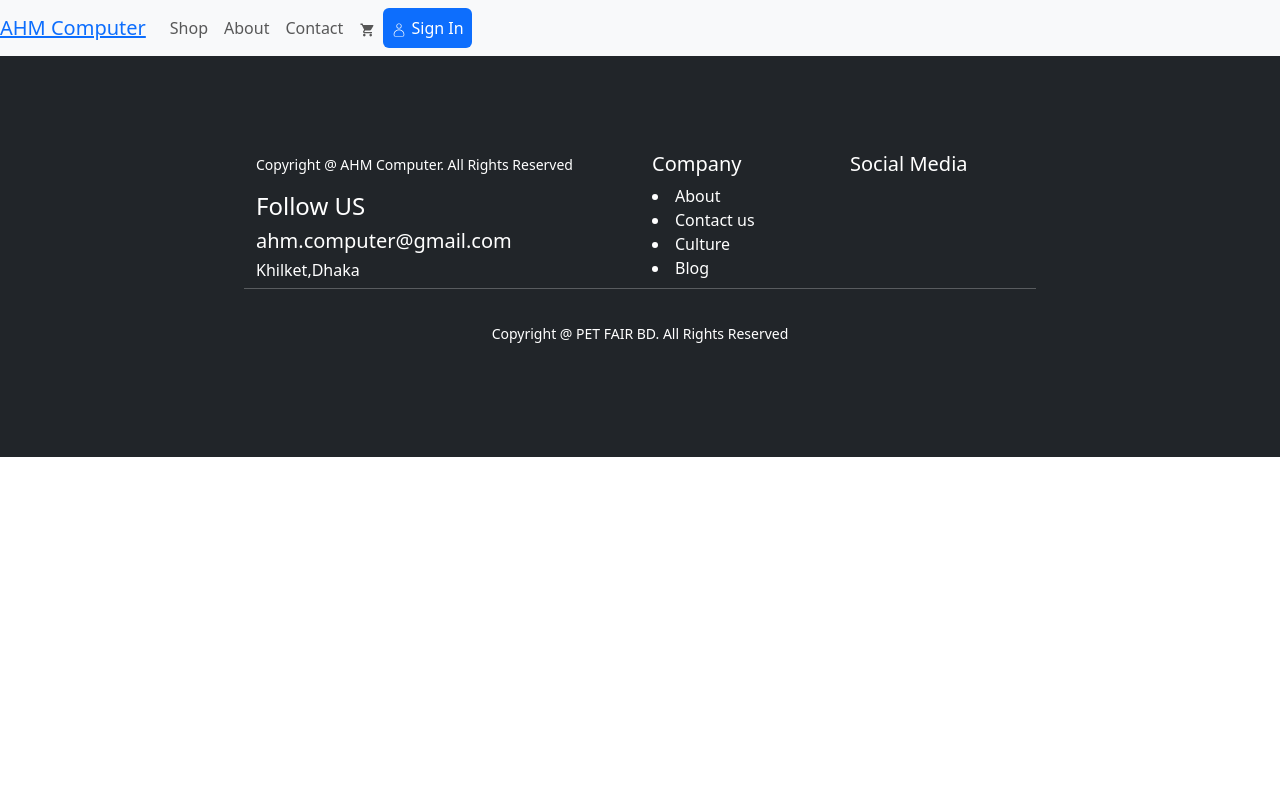
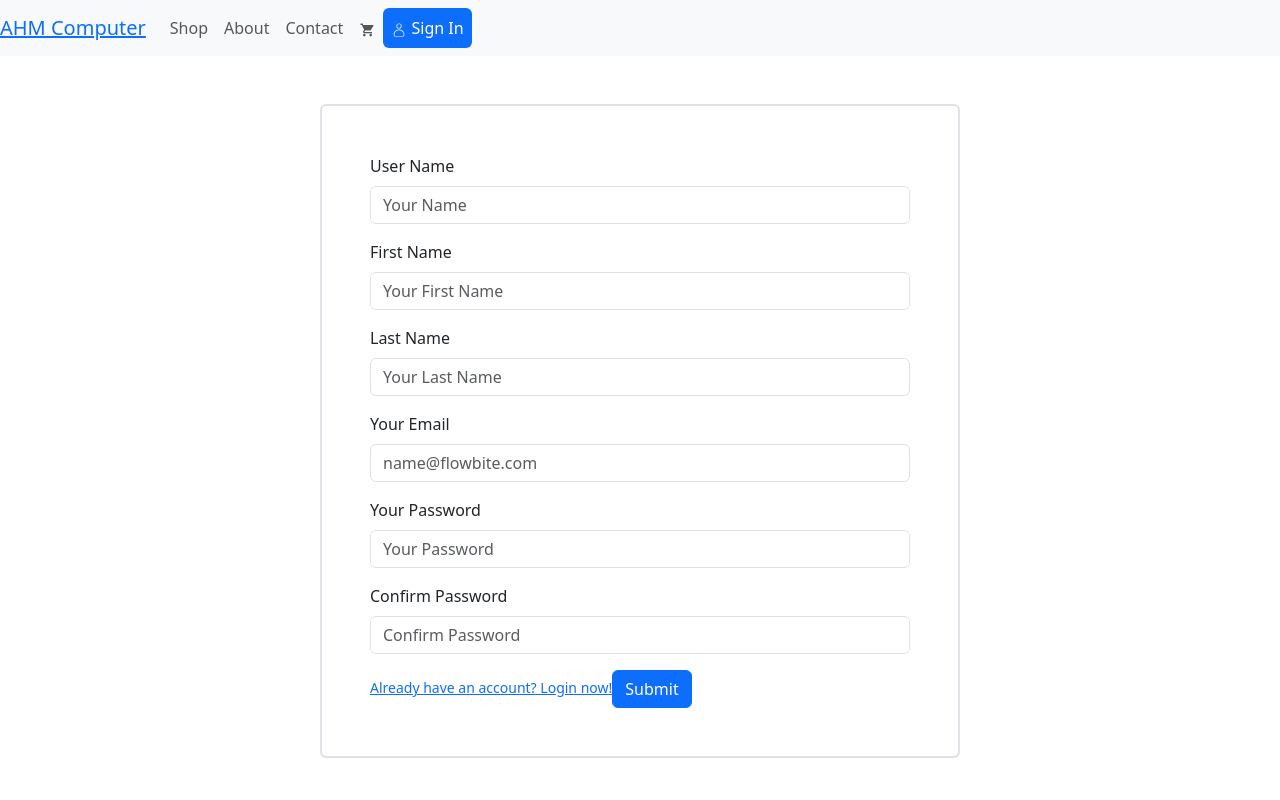
Before and after one commit to mowuj/AHM-Computer-Frontend, a React (Create React App) app: page /register in a window 1280 px wide. Shown: the top 800 px of the page. Built offline with nearby package versions, Linux system fonts and the light colour scheme; no server answers.

Commit message:
home banner and product

```diff
--- a/package.json
+++ b/package.json
@@ -13,6 +13,7 @@
     "react-icons": "^5.0.1",
     "react-router-dom": "^6.22.1",
     "react-scripts": "5.0.1",
+    "swiffy-slider": "^1.6.0",
     "web-vitals": "^2.1.4"
   },
   "scripts": {
--- a/src/App.js
+++ b/src/App.js
@@ -6,15 +6,19 @@
 import About from './components/About/About';
 import Contact from './components/Contact/Contact';
 import Login from './components/Login/Login';
+import Register from './components/Register/Register';
+import Home from './components/Home/Home';
 
 function App() {
   return (
     <>
       <Nav></Nav>
       <Routes>
-        <Route path='about' element={<About></About>}></Route>
-        <Route path='contact' element={<Contact></Contact>}></Route>
-        <Route path='login' element={<Login></Login>}></Route>
+        <Route path="home" element={<Home></Home>}></Route>
+        <Route path="about" element={<About></About>}></Route>
+        <Route path="contact" element={<Contact></Contact>}></Route>
+        <Route path="login" element={<Login></Login>}></Route>
+        <Route path="register" element={<Register></Register>}></Route>
       </Routes>
       <Footer></Footer>
     </>
--- /dev/null
+++ b/src/components/Home/Home.js
@@ -0,0 +1,61 @@
+
+import { Button } from "react-bootstrap";
+import Product from "../Product/Product";
+import useProduct from "../../hooks/useProduct";
+import { useNavigate } from "react-router-dom";
+const Home = () => {
+  const [products, setProducts] = useProduct();
+    const navigate = useNavigate();
+
+    const handleNavigate = () => {
+      navigate("/");
+    };
+    return (
+      <>
+        <div
+          className="container d-md-flex justify-content-center align-items-center h-100 p-5 mt-5 gap-4 shadow-lg rounded-5"
+          style={{ height: "100vh", backgroundColor: "rgb(195, 236, 236)" }}
+        >
+          <div className="banner-left col-md-6 p-3">
+            <h1 className="text-danger">
+              Pick Your Favourite <br /> Pets From Us..
+            </h1>
+            <p>
+              Are you an animal lover? We are waiting for you. We have a big
+              collection of pets for you. We provide services to sell and buy
+              animals with health treatment. So don't worry, come and see our
+              warehouse and sell/buy pets within your limits. Stay with us.
+              Thank you.
+            </p>
+            <Button variant="danger">Contact Us</Button>
+          </div>
+          <div className="banner-right col-md-6">
+            <img
+              className="img-fluid w-100 rounded-5"
+              src="/img/banner2.jpg"
+              style={{ height: "60vh" }}
+              alt=""
+            />
+          </div>
+        </div>
+
+        {/* slider start */}
+        <div id="products" className="container">
+          <div className="row">
+            <h1 className="text-primary text-center mt-5">Products</h1>
+            <div className="product-container">
+              {products?.slice(0, 6).map((product) => (
+                <Product key={product.id} product={product}></Product>
+              ))}
+              <button onClick={handleNavigate} className="btn-info ms-auto p-2">
+                Go to All Product
+              </button>
+            </div>
+          </div>
+        </div>
+        {/* slider end */}
+      </>
+    );
+};
+
+export default Home;
--- a/src/components/Login/Login.js
+++ b/src/components/Login/Login.js
@@ -54,7 +54,7 @@
       <Form
         method="post"
         onSubmit={handleLogin}
-        className="w-75 mx-auto my-5 p-5 border border-2 rounded"
+        className="w-50 mx-auto my-5 p-5 border border-2 rounded"
       >
         <Form.Group className="mb-3">
           <Form.Label>User Name</Form.Label>
@@ -77,7 +77,7 @@
         </Form.Group>
 
         <Form.Text className="text-primary mb-3">
-          <Link className="text-primary" to="/signup">
+          <Link className="text-primary" to="/register">
             Don't have an account? Register now!
           </Link>
         </Form.Text>
--- a/src/components/Navbar/Navbar.js
+++ b/src/components/Navbar/Navbar.js
@@ -44,7 +44,7 @@
       <Navbar bg="light" expand="lg" className="w-10/12 mx-auto">
         <Navbar.Brand>
           <span className="self-center whitespace-nowrap font-semibold text-rose-600 text-3xl">
-            <Link to={"/"}>AHM Computer</Link>
+            <Link to={"/home"}>AHM Computer</Link>
           </span>
         </Navbar.Brand>
 
--- /dev/null
+++ b/src/components/Product/Product.js
@@ -0,0 +1,32 @@
+import React from 'react';
+
+const Product = (product) => {
+  console.log(product)
+    const { name,category,brand, image, description, price, quantity,discount } =
+      product.product;
+    return (
+      <div className="product">
+        <div class="row row-cols-1 row-cols-md-4 g-4">
+          <div class="col">
+            <div class="card">
+              <img src={image} class="card-img-top" alt="..." />
+              <div class="card-body">
+                <h5 class="card-title">Name:{name}</h5>
+                <p>Price:{price}</p>
+                <p>Quantity:{quantity}</p>
+                <p>Category:{category}</p>
+                <p>Brand:{brand}</p>
+                <p>Discount:{discount}</p>
+                <p>
+                  <small>{description}</small>{" "}
+                </p>
+                <button className="btn-primary">Update</button>
+              </div>
+            </div>
+          </div>
+        </div>
+      </div>
+    );
+};
+
+export default Product;
--- a/src/components/Register/Register.js
+++ b/src/components/Register/Register.js
@@ -0,0 +1,141 @@
+import React from "react";
+import { Button, Form } from "react-bootstrap";
+import { Link } from "react-router-dom";
+
+const Register = () => {
+    const handleSignup = (e) => {
+      e.preventDefault();
+      const form = e.target;
+      const username = form.username.value;
+      const firstname = form.firstname.value;
+      const lastname = form.lastname.value;
+      const email = form.email.value;
+      const password = form.password.value;
+      const confirm_password = form.confirm_password.value;
+
+      if (password !== confirm_password) {
+        alert("Passwords do not match");
+        return;
+      }
+
+      const formData = {
+        username: username,
+        first_name: firstname,
+        last_name: lastname,
+        email: email,
+        password: password,
+        confirm_password: confirm_password,
+      };
+      const csrftoken = getCookie("csrftoken"); // Get CSRF token from cookie
+      fetch("https://fruitables-api.onrender.com/user/register/", {
+        method: "POST",
+        headers: {
+          "Content-Type": "application/json",
+          "X-CSRFToken": csrftoken, // Include CSRF token in headers
+        },
+        body: JSON.stringify(formData),
+      })
+        .then((response) => {
+          if (!response.ok) {
+            throw new Error("Network response was not ok");
+          }
+          return response.json();
+        })
+        .then((data) => {
+          console.log("Signup successful:", data);
+          alert("Signup successful!");
+        })
+        .catch((error) => {
+          console.error("Error during signup:", error);
+          alert("Signup failed. Please try again later.");
+        });
+    };
+    function getCookie(name) {
+      const cookieValue = document.cookie.match(
+        "(^|;)\\s*" + name + "\\s*=\\s*([^;]+)"
+      );
+      return cookieValue ? cookieValue.pop() : "";
+    }
+
+  return (
+    <>
+      <Form
+        method="post"
+        onSubmit={handleSignup}
+        className="w-50 mx-auto my-5 p-5 border border-2 rounded"
+      >
+        <Form.Group className="mb-3">
+          <Form.Label>User Name</Form.Label>
+          <Form.Control
+            type="text"
+            name="username"
+            placeholder="Your Name"
+            required
+          />
+        </Form.Group>
+
+        <Form.Group className="mb-3">
+          <Form.Label>First Name</Form.Label>
+          <Form.Control
+            type="text"
+            name="firstname"
+            placeholder="Your First Name"
+            required
+          />
+        </Form.Group>
+
+        <Form.Group className="mb-3">
+          <Form.Label>Last Name</Form.Label>
+          <Form.Control
+            type="text"
+            name="lastname"
+            placeholder="Your Last Name"
+            required
+          />
+        </Form.Group>
+
+        <Form.Group className="mb-3">
+          <Form.Label>Your Email</Form.Label>
+          <Form.Control
+            type="email"
+            name="email"
+            placeholder="name@flowbite.com"
+            required
+          />
+        </Form.Group>
+
+        <Form.Group className="mb-3">
+          <Form.Label>Your Password</Form.Label>
+          <Form.Control
+            type="password"
+            name="password"
+            placeholder="Your Password"
+            required
+          />
+        </Form.Group>
+
+        <Form.Group className="mb-3">
+          <Form.Label>Confirm Password</Form.Label>
+          <Form.Control
+            type="password"
+            name="confirm_password"
+            placeholder="Confirm Password"
+            required
+          />
+        </Form.Group>
+
+        <Form.Text className="text-primary mb-3">
+          <Link className="text-primary" to="/login">
+            Already have an account? Login now!
+          </Link>
+        </Form.Text>
+
+        <Button variant="primary" type="submit">
+          Submit
+        </Button>
+      </Form>
+    </>
+  );
+};
+
+export default Register;
--- /dev/null
+++ b/src/hooks/useProduct.js
@@ -0,0 +1,12 @@
+import { useEffect, useState } from "react";
+
+const useProduct = () => {
+  const [Products, setProducts] = useState([]);
+  useEffect(() => {
+    fetch("https://ahm-computer-backend.onrender.com/product/list/")
+      .then((res) => res.json())
+      .then((data) => setProducts(data));
+  }, []);
+  return [Products, setProducts];
+};
+export default useProduct;
```
Also changed, not shown: src/components/Banner/Banner.js (added, +35 -0 lines), src/components/Products/Products.js (added, +16 -0 lines), 1 other file (tests, documents, lock files or other folders).
